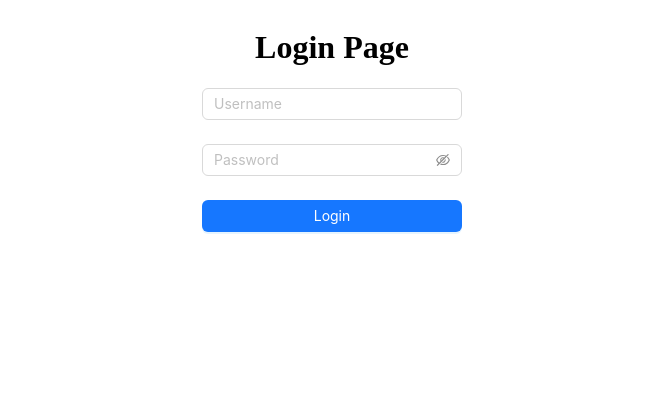
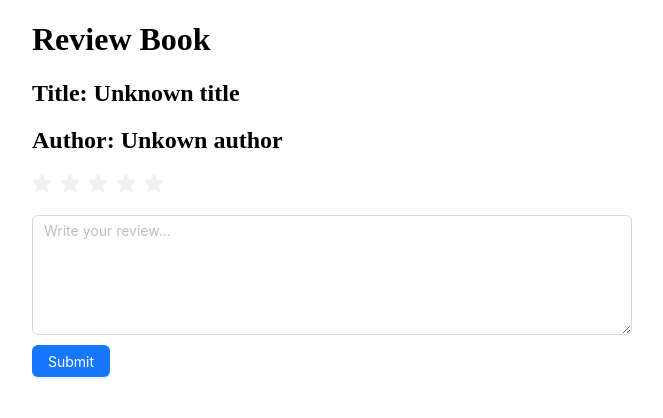
Before and after one commit to SJinKim/simplified-book-recommendation-system, a React app: page /review/1 in a window 1280 px wide. Before the commit this address led to /. Shown: the top 418 px of the page, without its empty margins (308-971 px from the left). Built offline with nearby package versions, Linux system fonts and the light colour scheme.

Commit message:
functionality updated / redux updated

```diff
--- a/public/index.html
+++ b/public/index.html
@@ -3,11 +3,13 @@
 
 <head>
   <meta charset="UTF-8" />
+  <meta name="viewport" content="width=device-width, initial-scale=1.0" />
   <title>Simplified Book Recommendation</title>
 </head>
 
 <body>
   <div id="root"></div>
+  <script src="/bundle.js"></script>
 </body>
 
 </html>
--- a/src/App.tsx
+++ b/src/App.tsx
@@ -18,14 +18,7 @@ const App: React.FC = () => {
             </ProtectedRoute>
           }
         />
-        <Route
-          path='/review/:id'
-          element={
-            <ProtectedRoute>
-              <ReviewPage />
-            </ProtectedRoute>
-          }
-        />
+        <Route path='/review/:id' element={<ReviewPage />} />
       </Routes>
     </Router>
   );
--- a/src/main.tsx
+++ b/src/main.tsx
@@ -1,8 +1,14 @@
 import React from 'react';
 import ReactDOM from 'react-dom/client';
 import App from './App';
+import { Provider } from 'react-redux';
+import { store } from './redux/store';
 
 const root = ReactDOM.createRoot(
   document.getElementById('root') as HTMLElement
 );
-root.render(<App />);
+root.render(
+  <Provider store={store}>
+    <App />
+  </Provider>
+);
--- a/src/pages/BookListPage.tsx
+++ b/src/pages/BookListPage.tsx
@@ -1,9 +1,88 @@
 import React from 'react';
+import { Table, Input, Rate, Tooltip } from 'antd';
+import { useEffect, useState } from 'react';
+import axios from 'axios';
+import { useNavigate } from 'react-router-dom';
+import { useDispatch, useSelector } from 'react-redux';
+import { RootState } from '../redux/store';
+import { setBooks } from '../redux/slices/booksSlice';
+
 const BookListPage = () => {
+  const [search, setSearch] = useState<string>('');
+  const navigate = useNavigate();
+  const reviews = useSelector((state: RootState) => state.review.reviews);
+  const dispatch = useDispatch();
+  const books = useSelector((state: RootState) => state.books.books);
+
+  // UseEffect runs ONCE (no [reviews] dependency!)
+  useEffect(() => {
+    axios
+      .get('https://www.googleapis.com/books/v1/volumes?q=subject:fiction')
+      .then((res) => {
+        const items = res.data.items.map((item: any) => ({
+          id: item.id,
+          key: item.id,
+          title: item.volumeInfo.title,
+          author: item.volumeInfo.authors?.join(', ') ?? 'Unknown',
+          genre: item.volumeInfo.categories?.[0] ?? 'Fiction',
+          averageRating: item.volumeInfo.averageRating ?? 'N/A',
+        }));
+        dispatch(setBooks(items));
+      });
+  }, [dispatch]);
+
+  const filtered = books.filter(
+    (b) =>
+      b.title.toLowerCase().includes(search.toLowerCase()) ||
+      b.author.toLowerCase().includes(search.toLowerCase())
+  );
+
   return (
-    <div>
-      <h1>BookListPage</h1>
-    </div>
+    <>
+      <Input.Search
+        placeholder='Search by title or author'
+        onChange={(e) => setSearch(e.target.value)}
+        style={{ width: 300, marginBottom: 20 }}
+      />
+      <Table
+        dataSource={filtered}
+        columns={[
+          { title: 'Title', dataIndex: 'title' },
+          { title: 'Author', dataIndex: 'author' },
+          { title: 'Genre', dataIndex: 'genre' },
+          {
+            title: 'Rating',
+            dataIndex: 'id',
+            render: (id: string) => {
+              const review = reviews.find((r) => r.bookId === id);
+              const book = books.find((b) => b.id === id);
+              const rating = review?.rating ?? book?.averageRating ?? 0;
+              return rating !== 0 ? (
+                <Rate disabled defaultValue={rating} allowHalf />
+              ) : (
+                'N/A'
+              );
+            },
+          },
+        ]}
+        pagination={{
+          pageSizeOptions: ['5', '10', '20'],
+          defaultPageSize: 5,
+          showSizeChanger: true,
+        }}
+        onRow={(record) => ({
+          onDoubleClick: () => {
+            navigate(`/review/${record.id}`, {
+              state: {
+                title: record.title,
+                author: record.author,
+                averageRating: record.averageRating,
+              },
+            });
+          },
+        })}
+      />
+    </>
   );
 };
 
--- a/src/pages/ReviewPage.tsx
+++ b/src/pages/ReviewPage.tsx
@@ -1,8 +1,79 @@
-import React from 'react';
+import React, { useEffect, useState } from 'react';
+import { Rate, Input, Button } from 'antd';
+import { useDispatch, useSelector } from 'react-redux';
+import { addReview } from '../redux/slices/reviewSlice';
+import { useParams, useLocation, useNavigate } from 'react-router-dom';
+import { RootState } from '../redux/store';
+
+interface Book {
+  id: string;
+  title: string;
+  author: string;
+  genre: string;
+  averageRating: number | string; // Allow string for 'N/A'
+}
+
 const ReviewPage = () => {
+  const { id } = useParams<{ id: string }>();
+  const dispatch = useDispatch();
+  const [rating, setRating] = useState<number>(0);
+  const [review, setReview] = useState<string>('');
+  const location = useLocation();
+  const { title, author } = location.state || {};
+  const navigate = useNavigate();
+
+  // Get book data from Redux store
+  const book = useSelector((state: RootState) =>
+    state.books.books.find((b: Book) => b.id === id)
+  );
+
+  // Get existing review from Redux store
+  const existingReview = useSelector((state: any) =>
+    state.review.reviews.find((r: any) => r.bookId === id)
+  );
+
+  useEffect(() => {
+    if (existingReview) {
+      setRating(existingReview.rating);
+      setReview(existingReview.review);
+    }
+  }, [existingReview]);
+
+  console.log('Book:', book);
+  console.log('Existing Review:', existingReview);
+
+  const submitReview = () => {
+    dispatch(addReview({ bookId: id, rating, review }));
+    alert('Review submitted');
+    navigate('/books');
+  };
+
   return (
-    <div>
-      <h1>ReviewPage</h1>
+    <div style={{ maxWidth: 600, margin: '0 auto' }}>
+      <h1>Review Book</h1>
+      <h2>Title: {title ?? 'Unknown title'}</h2>
+      <h2>Author: {author ?? 'Unkown author'}</h2>
+      {book?.averageRating &&
+      book.averageRating !== 0 &&
+      existingReview === undefined ? (
+        <Rate
+          defaultValue={parseFloat(book.averageRating.toString())}
+          allowHalf
+          onChange={setRating}
+        />
+      ) : (
+        <Rate value={rating} onChange={setRating} />
+      )}
+      <Input.TextArea
+        value={review}
+        onChange={(e) => setReview(e.target.value)}
+        rows={5}
+        placeholder='Write your review...'
+        style={{ marginTop: 20 }}
+      />
+      <Button type='primary' onClick={submitReview} style={{ marginTop: 10 }}>
+        Submit
+      </Button>
     </div>
   );
 };
--- a/src/redux/slices/booksSlice.ts
+++ b/src/redux/slices/booksSlice.ts
@@ -0,0 +1,40 @@
+import { createSlice, PayloadAction } from '@reduxjs/toolkit';
+
+interface Book {
+  id: string;
+  key: string;
+  title: string;
+  author: string;
+  genre: string;
+  averageRating: number;
+}
+
+interface BookState {
+  books: Book[];
+}
+
+const initialState: BookState = {
+  books: [],
+};
+
+const booksSlice = createSlice({
+  name: 'books',
+  initialState,
+  reducers: {
+    setBooks: (state, action: PayloadAction<Book[]>) => {
+      state.books = action.payload;
+    },
+    updateBookRating: (
+      state,
+      action: PayloadAction<{ id: string; rating: number }>
+    ) => {
+      const book = state.books.find((b) => b.id === action.payload.id);
+      if (book) {
+        book.averageRating = action.payload.rating;
+      }
+    },
+  },
+});
+
+export const { setBooks, updateBookRating } = booksSlice.actions;
+export default booksSlice.reducer;
--- a/src/redux/slices/reviewSlice.ts
+++ b/src/redux/slices/reviewSlice.ts
@@ -0,0 +1,39 @@
+import { PayloadAction, createSlice } from '@reduxjs/toolkit';
+
+interface Review {
+  bookId: any;
+  rating: number;
+  review: string;
+}
+
+interface ReviewState {
+  reviews: Review[];
+}
+
+const initialState: ReviewState = {
+  reviews: [],
+};
+
+const reviewSlice = createSlice({
+  name: 'review',
+  initialState,
+  reducers: {
+    addReview: (state, action: PayloadAction<Review>) => {
+      const existingIndex = state.reviews.findIndex(
+        (r) => r.bookId === action.payload.bookId
+      );
+      if (existingIndex !== -1) {
+        // update changed fields
+        const existing = state.reviews[existingIndex];
+        existing.rating = action.payload.rating;
+        existing.review = action.payload.review;
+      } else {
+        // Add new
+        state.reviews.push(action.payload);
+      }
+    },
+  },
+});
+
+export const { addReview } = reviewSlice.actions;
+export default reviewSlice.reducer;
--- a/src/redux/store.ts
+++ b/src/redux/store.ts
@@ -0,0 +1,14 @@
+import { configureStore } from '@reduxjs/toolkit';
+import reviewReducer from './slices/reviewSlice';
+import booksReducer from './slices/booksSlice';
+
+export const store = configureStore({
+  reducer: {
+    review: reviewReducer,
+    books: booksReducer,
+  },
+});
+
+//get the return type of the function as RootState
+export type RootState = ReturnType<typeof store.getState>;
+export type AppDispatch = typeof store.dispatch;
```
